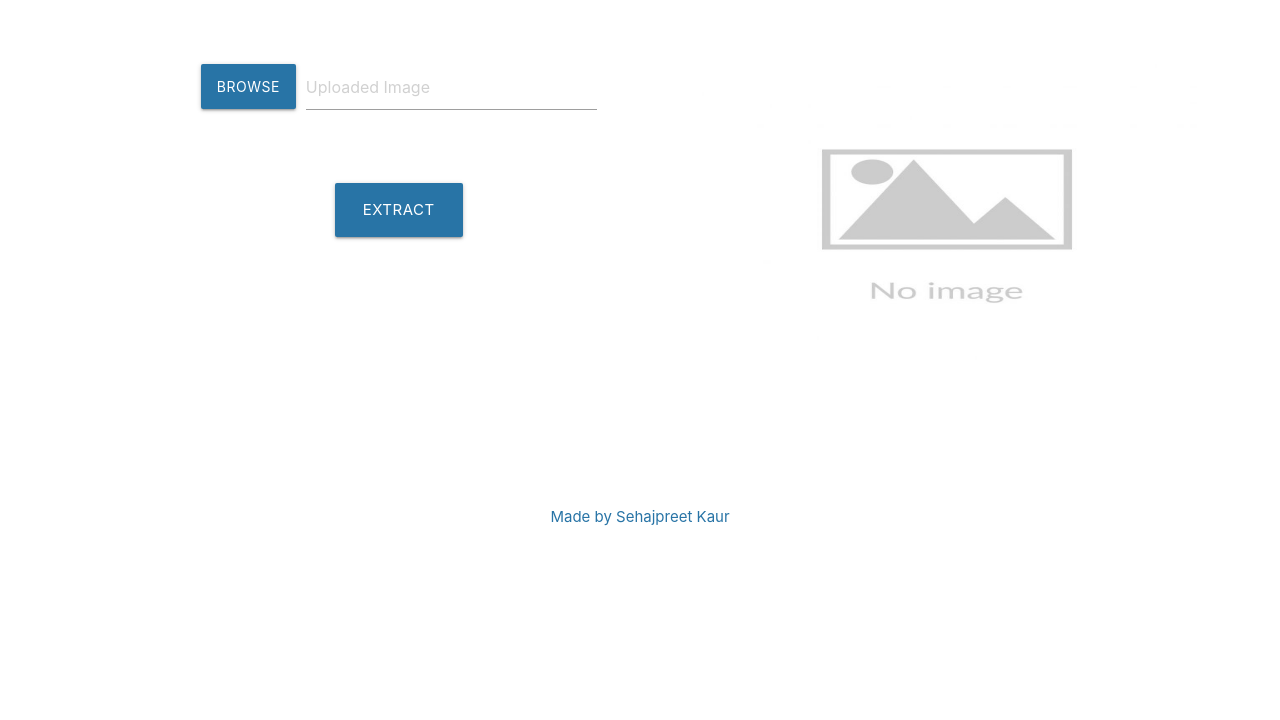
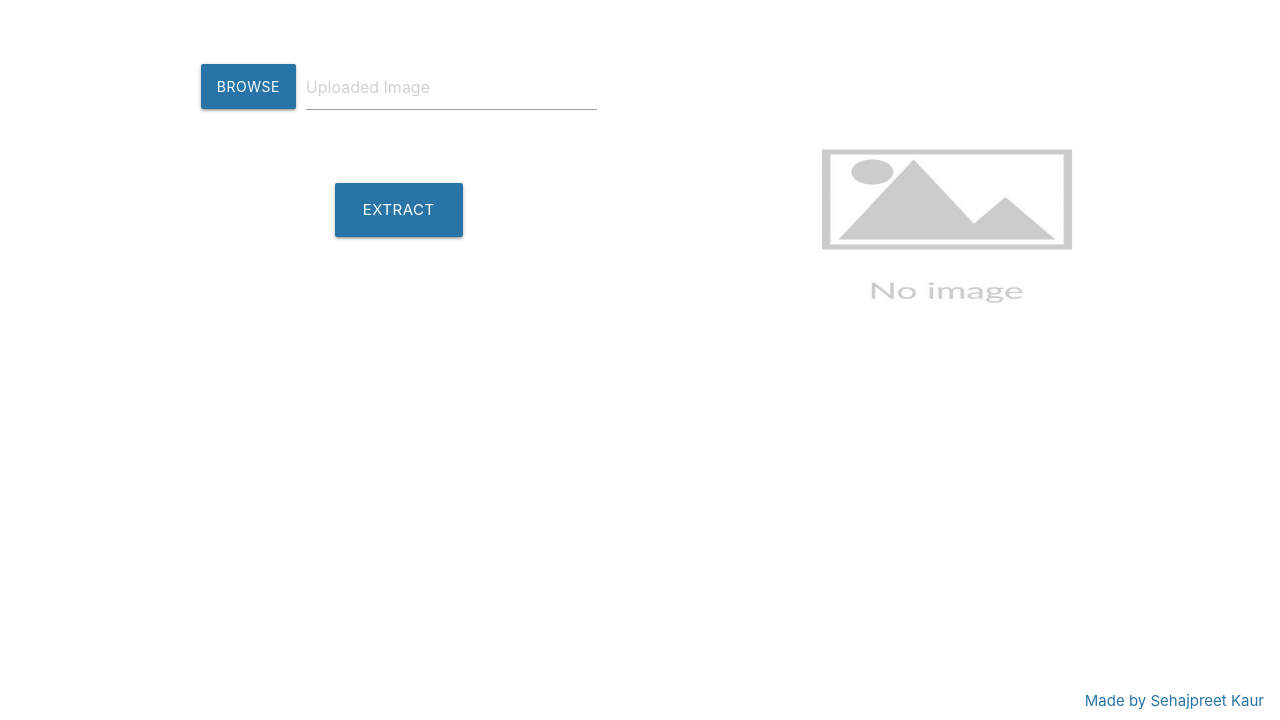
Before and after one commit to sehajmander12/TextExtraction, a Flask app: page / in a window 1280 px wide. Shown: the part 80-800 px from the top of the page. Run offline with Flask 2, Linux system fonts and the light colour scheme; some libraries are stand-ins or nearby versions.

Commit message:
Update index.html

```diff
--- a/app/templates/index.html
+++ b/app/templates/index.html
@@ -79,7 +79,7 @@
   </div>
   </div>
   <div>
-    <div style="text-align: center; margin-top: 100px; "><font color="#2874A6">Made by Sehajpreet Kaur</div>
+    <div style="text-align: center; margin-top: 100px; position: absolute; bottom: 8px; right: 16px;"><font color="#2874A6">Made by Sehajpreet Kaur</div>
   <!--  Scripts-->
   <script src="./static/js/materialize.js"></script>
   <script type="text/javascript">
```
